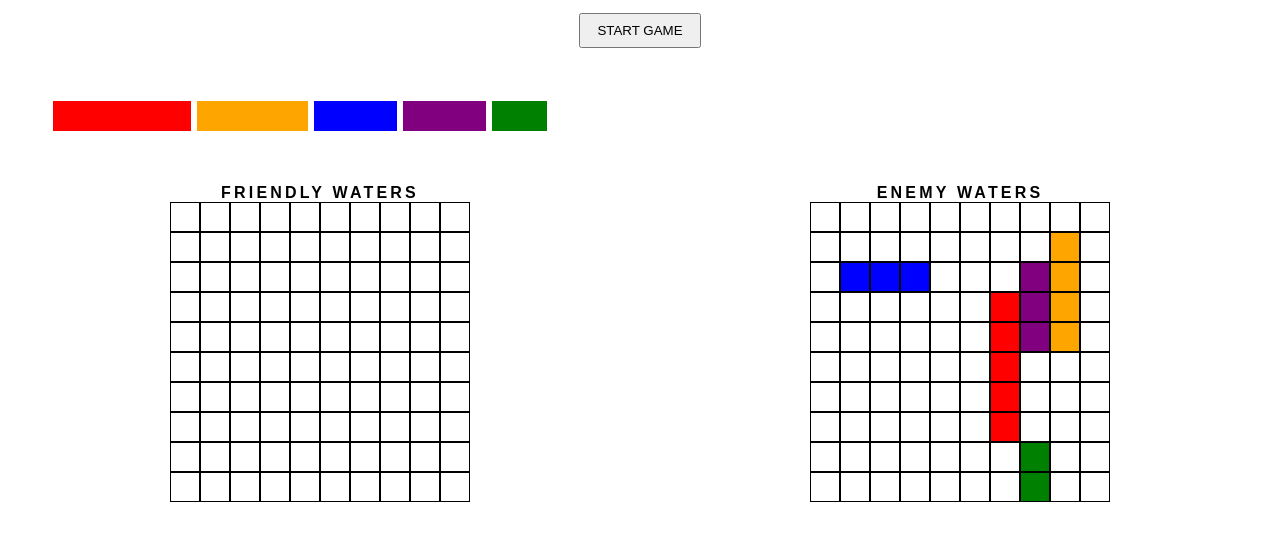
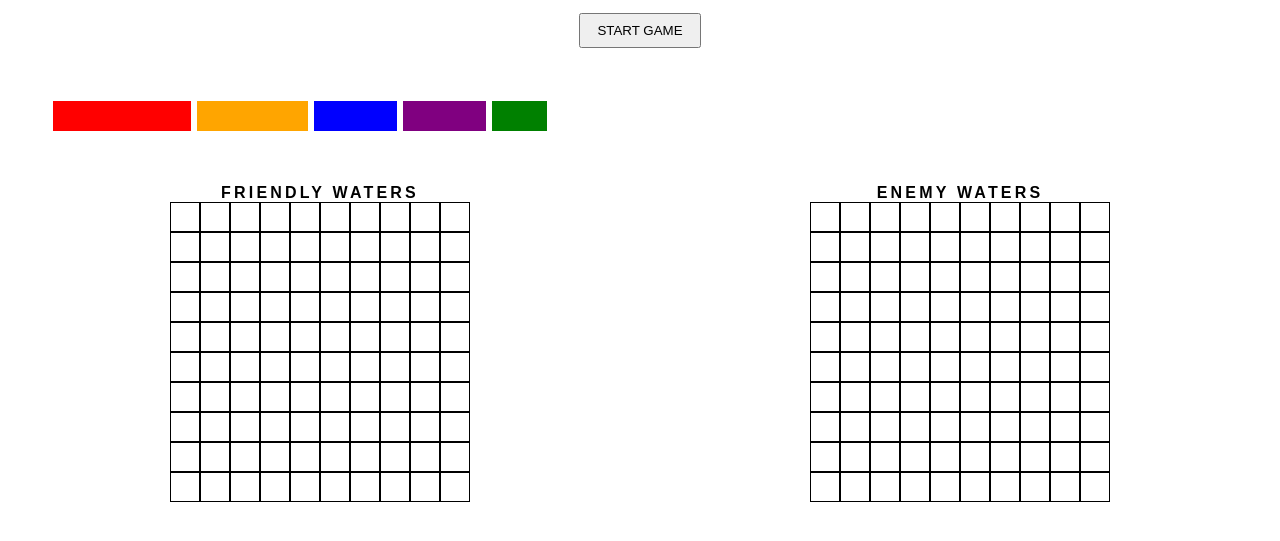
Before and after one commit to jonescu/battleship, a website: page index.html in a window 1280 px wide. Shown: the part 135-676 px from the top of the page. Drawn offline with Linux system fonts and the light colour scheme; a web font is replaced by a local one.

Commit message:
make computer pieces invisible

```diff
--- a/style.css
+++ b/style.css
@@ -116,6 +116,10 @@ h4 {
   grid-area: computer;
 }
 
+#computer div {
+  background-color: transparent;
+}
+
 #player {
   grid-area: player
 }
```
